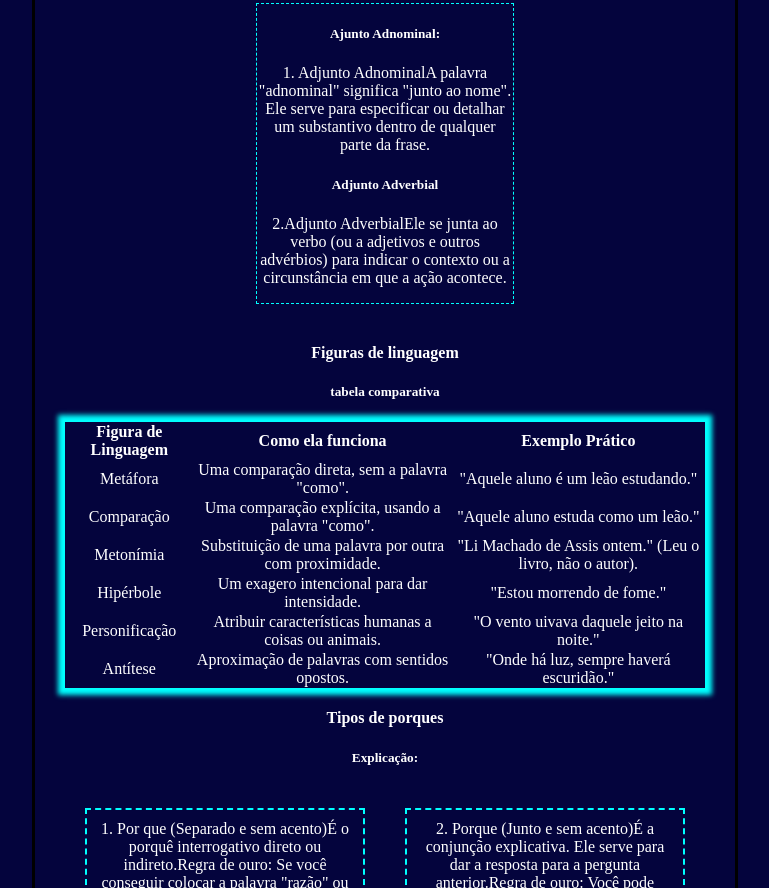
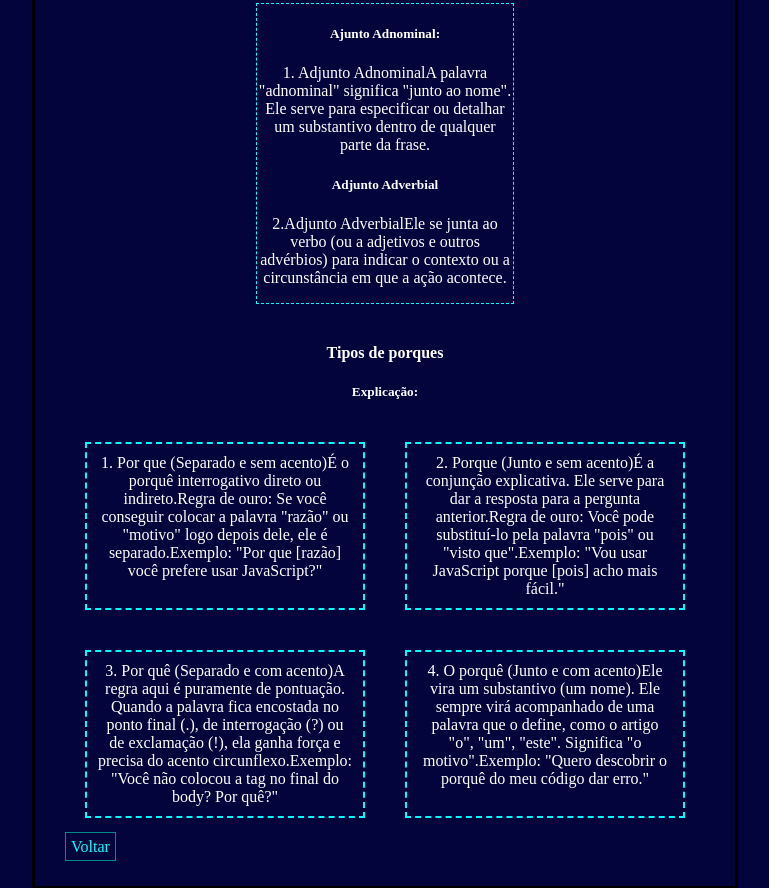
Before and after one commit to Cont-j31/Livro-escolar-para-o-8-ano, a plain HTML site: page degraumat/port3.html in a window 1280 px wide. Shown: the part 475-1363 px from the top of the page, without its empty margins (255-1024 px from the left). Drawn offline with Linux system fonts and the light colour scheme.

```diff
--- a/degraumat/port3.html
+++ b/degraumat/port3.html
@@ -37,49 +37,7 @@
 
             </article>
 
-            <article>
-                <section class="tit">
-                    <h4>Figuras de linguagem</h4>
-                    <h5>tabela comparativa</h5>
-                    <table>
-                        <tr>
-                            <th>Figura de Linguagem</th>
-                            <th>Como ela funciona</th>
-                            <th>Exemplo Prático</th>
-                        </tr>
-                        <tr>
-                            <td>Metáfora</td>
-                            <td>Uma comparação direta, sem a palavra "como".</td>
-                            <td>"Aquele aluno é um leão estudando."</td>
-                        </tr>
-                        <tr>
-                            <td>Comparação</td>
-                            <td>Uma comparação explícita, usando a palavra "como".</td>
-                            <td>"Aquele aluno estuda como um leão."</td>
-                        </tr>
-                        <tr>
-                            <td>Metonímia</td>
-                            <td>Substituição de uma palavra por outra com proximidade.</td>
-                            <td>"Li Machado de Assis ontem." (Leu o livro, não o autor).</td>
-                        </tr>
-                        <tr>
-                            <td>Hipérbole</td>
-                            <td>Um exagero intencional para dar intensidade.</td>
-                            <td>"Estou morrendo de fome."</td>
-                        </tr>
-                        <tr>
-                            <td>Personificação</td>
-                            <td>Atribuir características humanas a coisas ou animais.</td>
-                            <td>"O vento uivava daquele jeito na noite."</td>
-                        </tr>
-                        <tr>
-                            <td>Antítese</td>
-                            <td>Aproximação de palavras com sentidos opostos.</td>
-                            <td>"Onde há luz, sempre haverá escuridão."</td>
-                        </tr>
-                    </table>
-                </section>
-            </article>
+
 
             <article>
                 <section class="tit">
```
